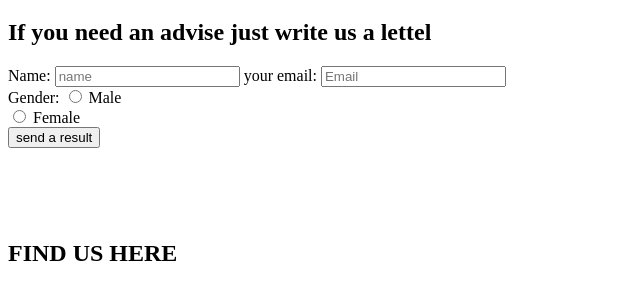
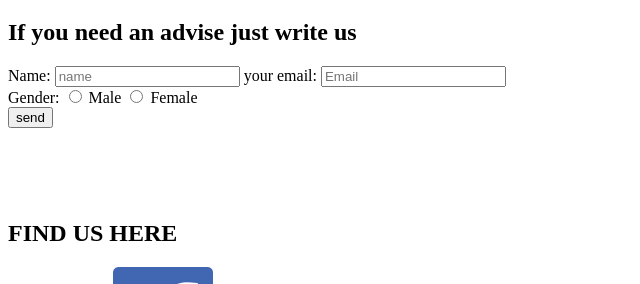
Before and after one commit to BartmanAndrii/html2, a plain HTML site: page form.html in a window 1280 px wide. Shown: the part 61-345 px from the top of the page, without its empty margins (0-640 px from the left). Drawn offline with Linux system fonts and the light colour scheme.

Commit message:
somechanges

```diff
--- a/form.html
+++ b/form.html
@@ -11,7 +11,7 @@
     <h1>Contacts</h1>
 </header>
 <section>
-   <h2>If you need an advise just write us a lettel</h2>
+   <h2>If you need an advise just write us</h2>
    <form method="POST" action="https://formspree.io/xknrnvoy">
       <label>Name:
           <input type="text" placeholder="name" required name="name">
@@ -23,13 +23,12 @@
       <label>Gender:
          <input type="radio" name="gender"  value="male"> Male
       </label>
-  <br>
       <label>
          <input type="radio" name="gender"  value="female"> Female
       </label>
  <br>
        <label>
-           <input type="submit" value="send a result">
+           <input type="submit" value="send">
       </label>
    </form>
 </section>
```
Also changed, not shown: index.html (+4 -5 lines).
